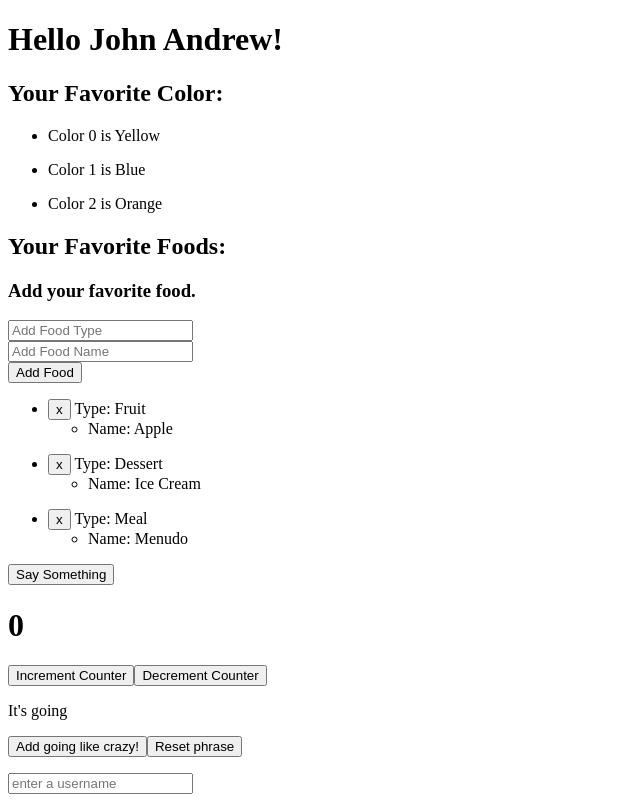
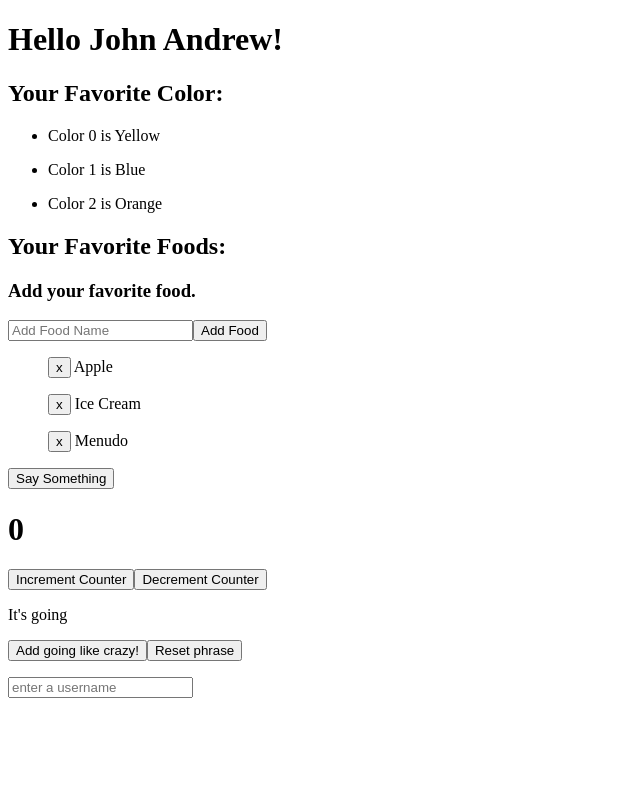
Before and after one commit to andrewmoquia/my-first-project, an Angular app: page / in a window 1280 px wide. Shown: the whole page, without its empty margins (0-640 px from the left). Built offline with nearby package versions, Linux system fonts and the light colour scheme.

Commit message:
Add remove method in list.

```diff
--- a/src/app/app.component.html
+++ b/src/app/app.component.html
@@ -11,19 +11,16 @@
 <h2>Your Favorite Foods:</h2>
 
 <h3>Add your favorite food.</h3>
-<input [(ngModel)]="newFoodType" placeholder="Add Food Type"/><br>
-<input [(ngModel)]="newFoodName" placeholder="Add Food Name"/><br>
+<input [(ngModel)]="newFoodName" placeholder="Add Food Name"/>
 <button (click)="addFood()">Add Food</button>
 
-<ul *ngFor ='
+<ul class="foodfav-button"*ngFor ='
   let food of foods;
   let i = index ;
 '>
   <li>
-    <button (click)="removeItem(i)">x</button> Type: {{food.type}}
-    <ul>
-      <li>Name: {{food.name}}</li>
-    </ul>
+    <button (click)="removeItem(i)">x</button>
+    {{food.name}}
   </li>
 </ul>
 
--- a/src/app/app.component.scss
+++ b/src/app/app.component.scss
@@ -0,0 +1,3 @@
+.foodfav-button {
+    list-style-type:none;
+}
--- a/src/app/app.component.ts
+++ b/src/app/app.component.ts
@@ -50,16 +50,13 @@ export class AppComponent {
   };
 
   username!: string;
-
-  newFoodType!: string;
   newFoodName!: string;
 
   addFood(){
-    if (!this.newFoodType || !this.newFoodName) {
+    if (!this.newFoodName) {
       alert("Empty field, fill out all the forms")
     } else {
       const addFood: Foods = {
-        type: this.newFoodType,
         name: this.newFoodName
       }
       this.transportationService.addFood(addFood);
--- a/src/app/foods.ts
+++ b/src/app/foods.ts
@@ -1,4 +1,3 @@
 export interface Foods{
-    type: string,
     name: string
 }
--- a/src/app/transportation.service.ts
+++ b/src/app/transportation.service.ts
@@ -1,4 +1,3 @@
-import { asLiteral } from '@angular/compiler/src/render3/view/util';
 import { Injectable } from '@angular/core';
 import { Foods } from './foods';
 
@@ -8,22 +7,19 @@ import { Foods } from './foods';
 
 export class TransportationService {
 
-  apple: Foods = {
-    type: 'Fruit',
+  food1: Foods = {
     name: 'Apple'
   };
 
-  iceCream: Foods = {
-    type: 'Dessert',
+  food2: Foods = {
     name: 'Ice Cream'
   };
 
-  menudo: Foods = {
-    type: 'Meal',
+  food3: Foods = {
     name: 'Menudo'
   };
 
-  foods: Foods[] = [this.apple, this.iceCream, this.menudo];
+  foods: Foods[] = [this.food1, this.food2, this.food3];
 
   constructor() { };
 
```
